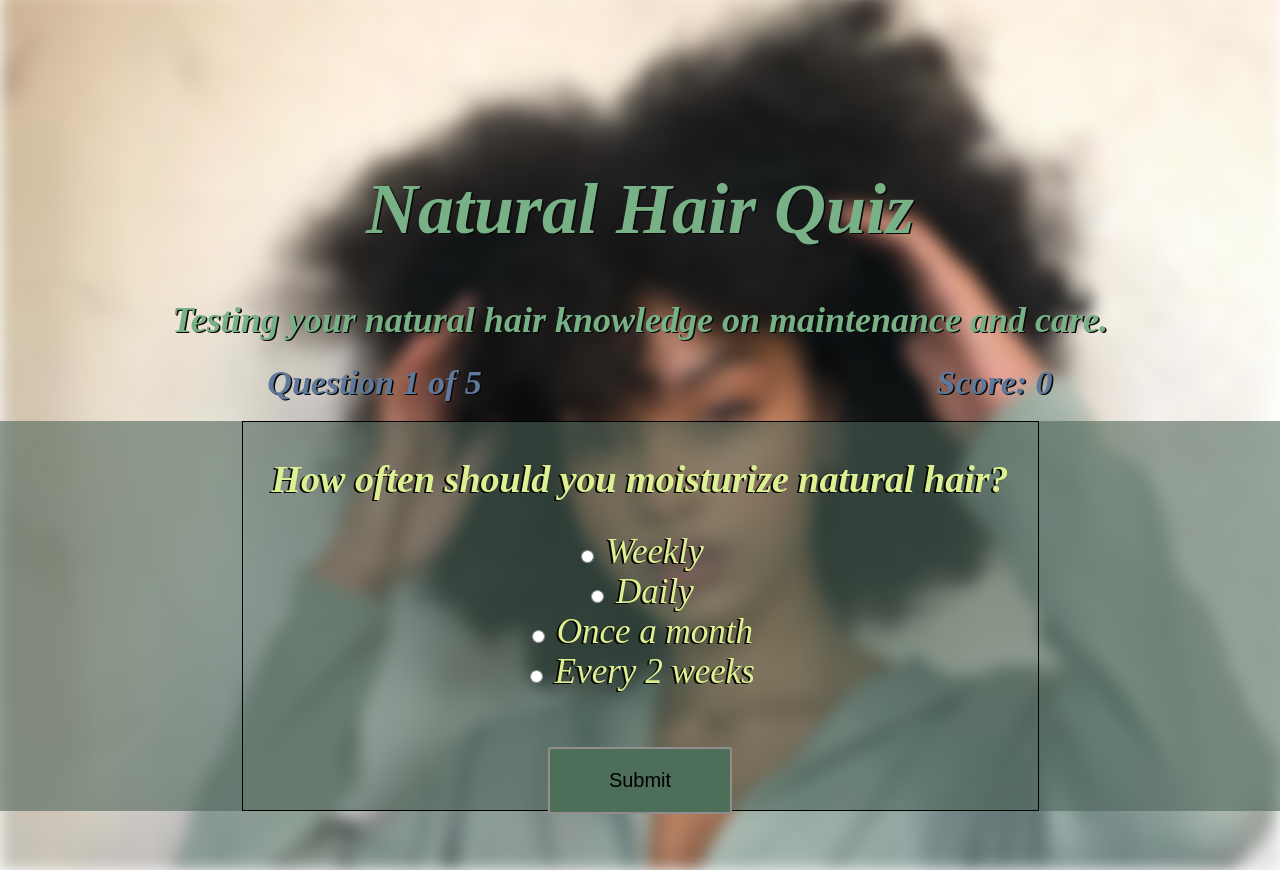
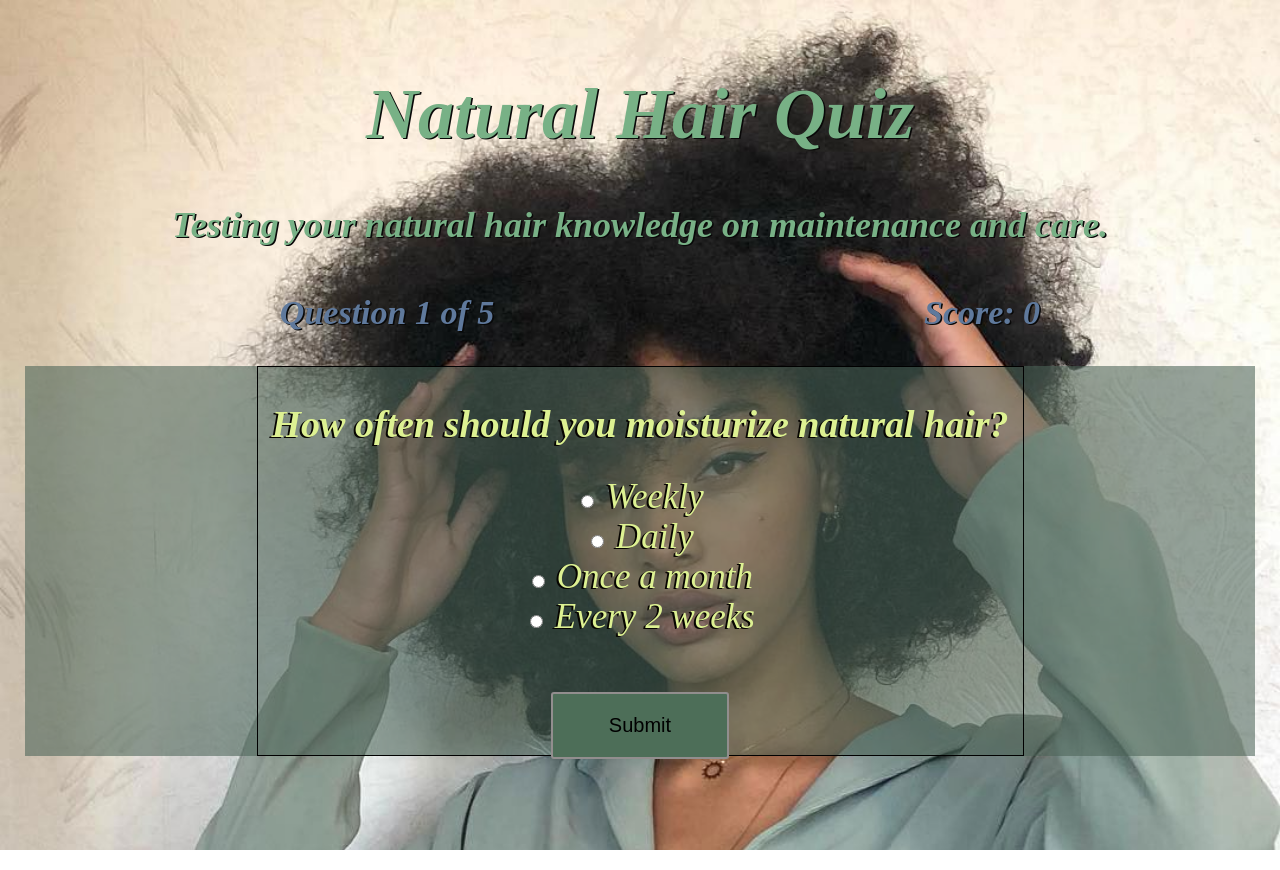
Before and after one commit to Rheena95/Natural-Hair-Quiz-App, a plain HTML site: page index.html in a window 1280 px wide. Both pictures are taken after a click on the button "Start Quiz". Drawn offline with nearby package versions, Linux system fonts and the light colour scheme.

Commit message:
final touches

```diff
--- a/styles.css
+++ b/styles.css
@@ -4,18 +4,25 @@ body, html {
     padding: 0;
 }
 
-.background {
+body {
     background-image: url(images/Naturalhair1.jpg);
     background-position: center center;
     background-attachment: fixed;
     background-repeat: no-repeat;
     background-size: cover;
-    height: 0;
+    height: 100%;
     -webkit-background-size: cover;
     -moz-background-size: cover;
     -o-background-size: cover;
-    -webkit-filter: blur(8px);
-    filter: blur(8px);
+    /* -webkit-filter: blur(8px);
+    filter: blur(8px); */
+    padding: 25px;
+}
+
+.container {
+    display: flex;
+    align-items: center;
+    justify-content: center;
 }
 
 ul {
@@ -35,8 +42,8 @@ main {
 }
 
 header {
-    position: relative;
-    margin-top: -34rem;
+    /* position: relative;
+    margin-top: 30px; */
     text-align: center;
     font-size: 20px;
     color: rgb(120, 177, 134);
@@ -48,7 +55,7 @@ fieldset {
     border: 1px solid black;
     width: 15rem;
     height: 15rem;
-    position: relative;
+    /* position: relative; */
     margin-left: auto;
     margin-right: auto;
     text-align: center;
@@ -127,83 +134,6 @@ button {
 }
 
 
-/* @media screen and (min-width: 300px) {
-
-    main {
-        margin-right: -15px;
-        margin: 0;
-    }
-
-    .question {
-        font-size: 24px;
-    }
-
-    .background {
-        height: 100%;
-        width: 110%;
-    }
-
-    .scores {
-        font-size: 18px;
-    }
-
-    header {
-        position: relative;
-        text-align: center;
-        margin-top: -36rem;
-        font-size: 20px;
-
-    }
-
-    fieldset {
-        border: 1px solid black;
-        width: 20rem;
-        height: 13rem;
-        margin-top:-15px;
-    }
-
-    .final {
-        margin-top: -20px;
-        font-size: 18px;
-    }
-    .response {
-        margin-top: 10px;
-        font-size: 17px;
-    }
-
-    .questionBox {
-        font-size: 22px;
-        margin-top: -10px;
-    }
-
-    .quiz-form {
-        width: 110%;
-    }
-
-    .images {
-        width: 80%;
-    }
-
-    #subButton {
-        width: 40%;
-    }
-
-    .form-pic {
-        width: 70%;
-    }
-
-    .quiz-end {
-        margin-top: 10px;
-    }
-
-    .nextButton,
-    .restartButton {
-        width: 35%;
-    }
-}
-
- */
-
  @media screen and (min-width: 750px) {
 
     .question {
@@ -212,12 +142,12 @@ button {
     }
 
     .scores {
-        margin-top: -25px;
+        /* margin-top: -25px; */
         font-size: 26px;
     }
 
     header {
-        margin-top: -570px;
+        /* margin-top: -570px; */
         text-align: center;
         font-size: 26px;
     }
@@ -230,7 +160,7 @@ button {
 
 
     fieldset {
-        margin-top: -15px;
+        /* margin-top: -15px; */
         width: 500px;
         height: 275px;
     }
@@ -245,7 +175,7 @@ button {
 
     .questionBox {
         font-size: 28px;
-        margin-top: -5px;
+        /* margin-top: -5px; */
     }
 
 
@@ -253,13 +183,13 @@ button {
         width: 80%;
     }
 
-    .final {
+    /* .final {
         margin-top: -20px;
-    }
+    } */
 
 
     .form-pic {
-        margin-top: -10px;
+        /* margin-top: -10px; */
         width: 64%;
     }
 
@@ -274,9 +204,9 @@ button {
         margin-top:20px;
     }
 
-    .restartButton {
+    /* .restartButton {
         margin-top: -20px;
-    }
+    } */
 }
 
 @media screen and (min-width: 1020px) {
@@ -286,18 +216,12 @@ button {
         font-size: 38px;
     }
 
-
-    .background {
-        margin-top: -10px;
-        height: 110%;
-     }
-
-     .scores {
+    .scores {
         font-size: 34px;
     }
 
     header {
-        margin-top: -750px;
+        /* margin-top: -750px; */
         font-size: 36px;
     }
 
@@ -316,7 +240,7 @@ button {
 
     .final,
     .response {
-        margin-top: -15px;
+        /* margin-top: -15px; */
         font-size: 26px;
     }
 
```
